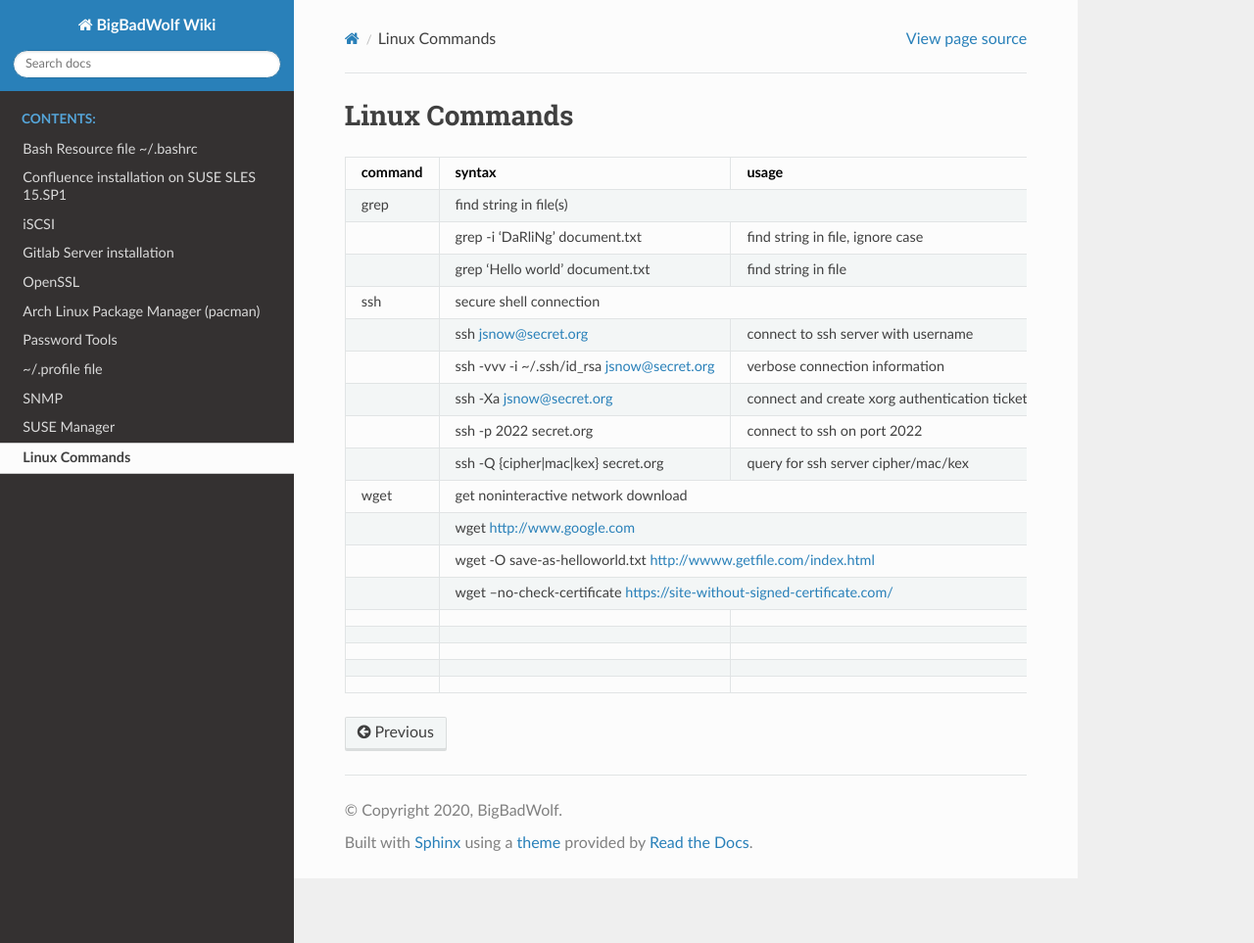
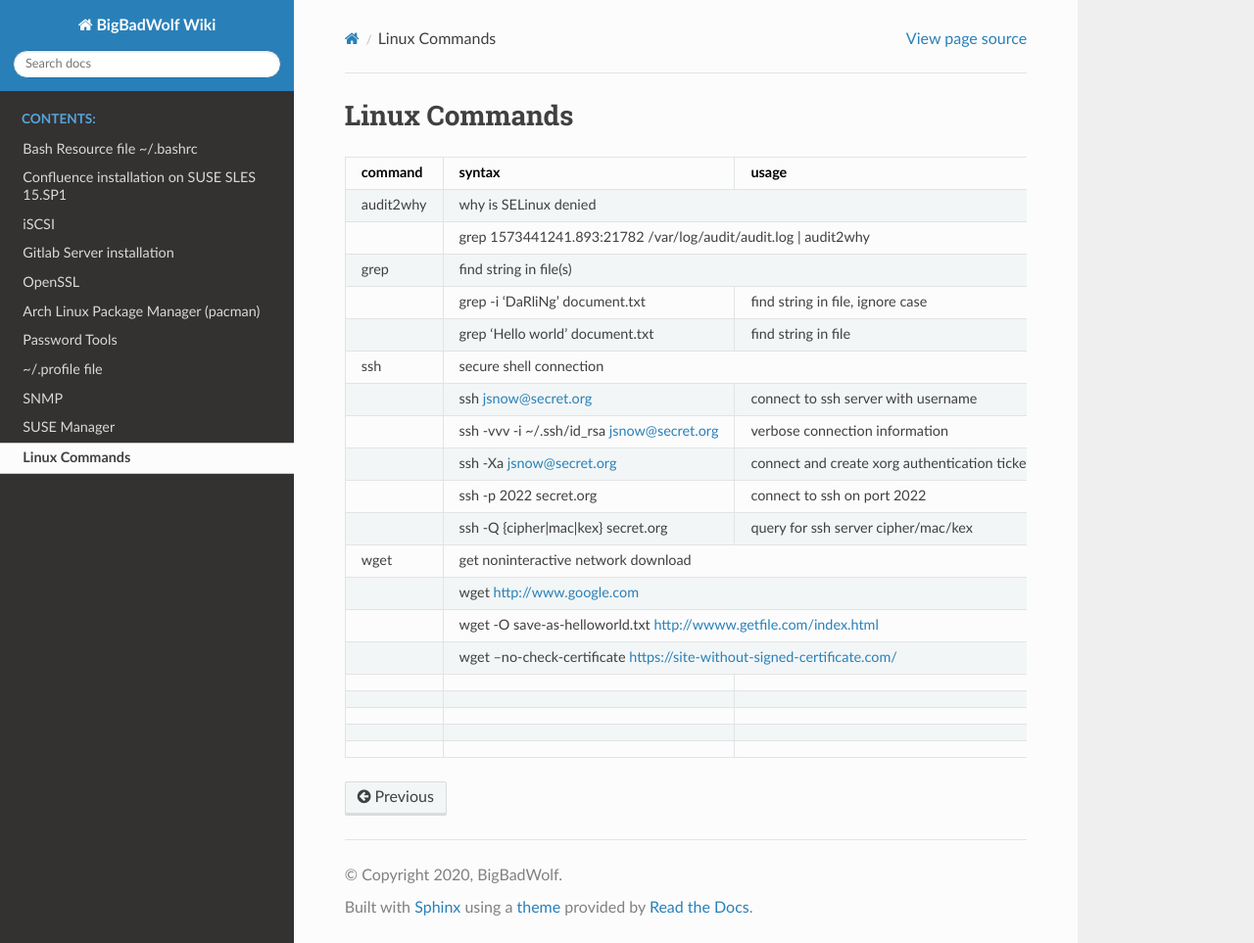
Before and after one commit to p3ll1n0r3/readthedocs, a Sphinx documentation site: the page built from docs/linux.rst, in a window 1280 px wide and 963 px high. Shown: the whole window at 98% size. Built offline with Sphinx 7.4.7 and the Read the Docs theme 2.0.0, drawn with Linux system fonts in a browser that asks for light colours.

Commit message:
Update linux.rst

```diff
--- a/docs/linux.rst
+++ b/docs/linux.rst
@@ -4,6 +4,10 @@ Linux Commands
 +----------------+-----------------------------------------------+-------------------------------------------------+
 | command        | syntax                                        | usage                                           |
 +================+===============================================+=================================================+
+| audit2why      | why is SELinux denied                                                                           |
++----------------+-----------------------------------------------+-------------------------------------------------+
+|                | grep 1573441241.893:21782 /var/log/audit/audit.log \| audit2why                                 |
++----------------+-----------------------------------------------+-------------------------------------------------+
 | grep           | find string in file(s)                                                                          |
 +----------------+-----------------------------------------------+-------------------------------------------------+
 |                | grep -i 'DaRliNg' document.txt                | find string in file, ignore case                |
```
